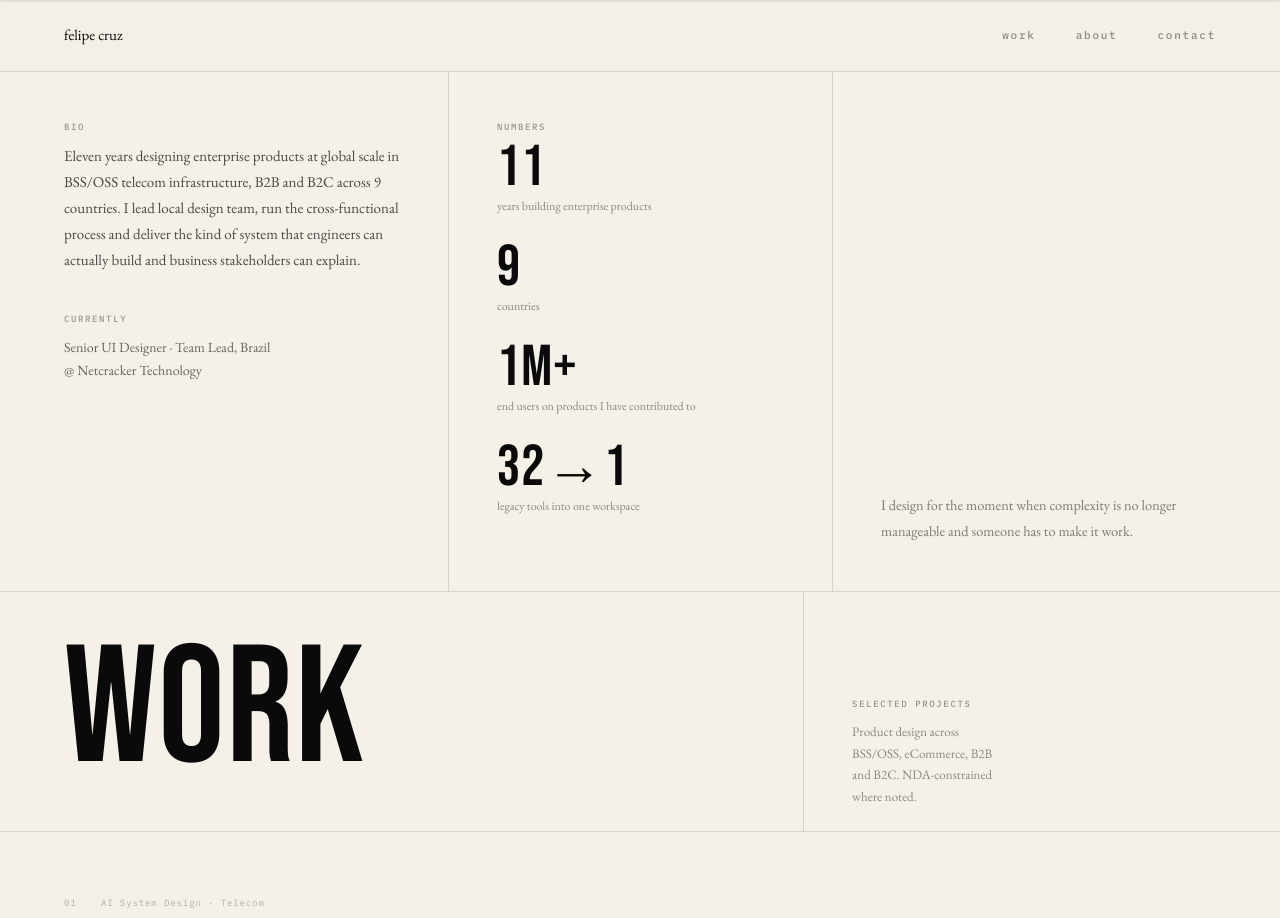
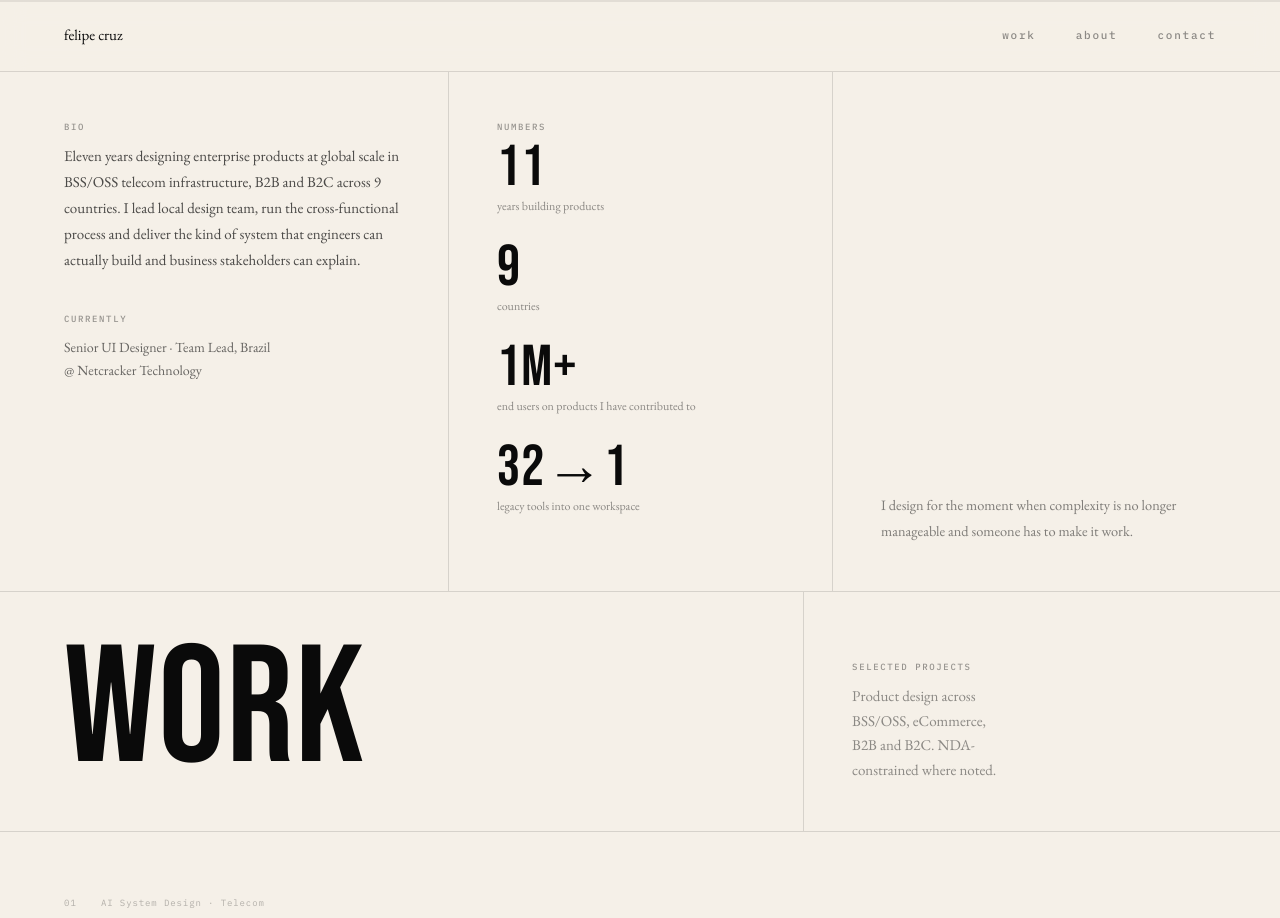
Before and after one commit to cruz-felipe/fcruz-portfolio, a Next.js app: page / in a window 1280 px wide. Shown: the top 918 px of the page. Built offline with nearby package versions, Linux system fonts and the light colour scheme.

Commit message:
layout updates

```diff
--- a/components/Page.tsx
+++ b/components/Page.tsx
@@ -196,7 +196,7 @@ export default function Page({ data }: { data: PageData }) {
         <div className="hero-col2" style={{ borderLeft: "1px solid var(--border)", padding: "3rem", }}>
           <Label>numbers</Label>
           {[
-            { value: "11", label: "years building enterprise products" },
+            { value: "11", label: "years building products" },
             { value: "9", label: "countries" },
             { value: "1M+", label: "end users on products I have contributed to" },
             { value: "32\u21921", label: "legacy tools into one workspace" },
@@ -239,11 +239,11 @@ export default function Page({ data }: { data: PageData }) {
         </div>
         <div className="bleed-col3" style={{
           borderLeft: "1px solid var(--border)", paddingLeft: "3rem",
-          display: "flex", flexDirection: "column", justifyContent: "flex-end", paddingBottom: "1.5rem",
+          display: "flex", flexDirection: "column", justifyContent: "flex-end", paddingBottom: "3rem",
           opacity: mounted ? 1 : 0, transition: "opacity 0.6s ease 0.2s",
         }}>
           <Label>selected projects</Label>
-          <p style={{ fontFamily: "var(--font-body)", fontSize: "13px", color: "var(--muted)", lineHeight: 1.65, textWrap: "pretty" }}>
+          <p style={{ fontFamily: "var(--font-body)", fontSize: "15px", color: "var(--muted)", lineHeight: 1.65, textWrap: "pretty" }}>
             Product design across BSS/OSS, eCommerce, B2B and B2C. NDA-constrained where noted.
           </p>
         </div>
```
